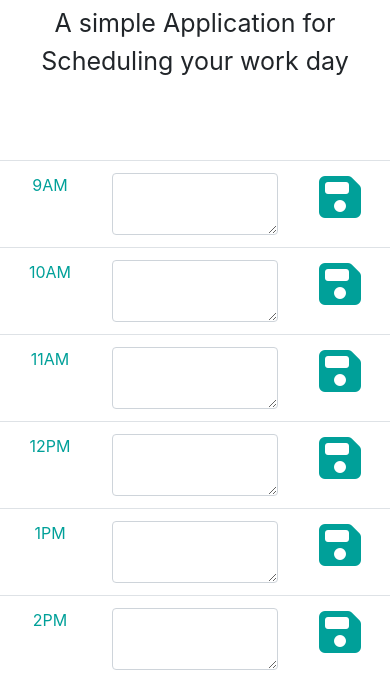
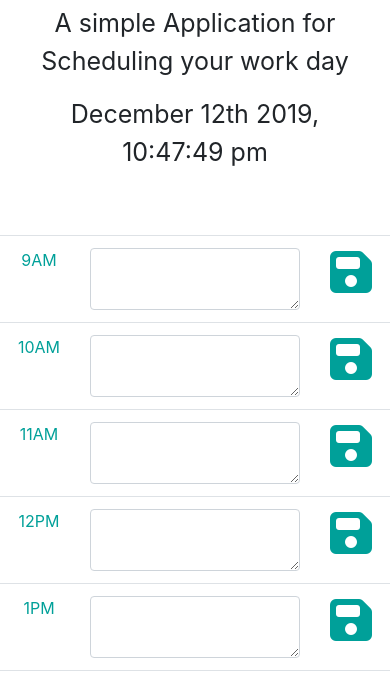
Before and after one commit to NSGuliyev/BasicPortfolio, a plain HTML site: page index.html in a window 390 px wide. Shown: the part 169-844 px from the top of the page. Drawn offline with nearby package versions, Linux system fonts and the light colour scheme.

Commit message:
JS file is created

```diff
--- a/index.html
+++ b/index.html
@@ -81,6 +81,12 @@
         </tbody>
     </table>
 
+    <script src="https://code.jquery.com/jquery-3.4.1.js"
+        integrity="sha256-WpOohJOqMqqyKL9FccASB9O0KwACQJpFTUBLTYOVvVU=" crossorigin="anonymous">
+    </script>
+    <script src="//cdnjs.cloudflare.com/ajax/libs/moment.js/2.24.0/moment.min.js"></script>
+    <script src="script.js"></script>
+
 
 
 
--- /dev/null
+++ b/script.js
@@ -0,0 +1,26 @@
+$(document).ready(function (){
+
+    // Variables
+    var saveButton = $(".save-button");
+    var data;
+
+    console.log("The current hour is " + moment().hour());
+
+    $("#exact-time").text(moment().format('MMMM Do YYYY, h:mm:ss a'));
+
+    setInterval(function () {
+        $("#exact-time").text(moment().format('MMMM Do YYYY, h:mm:ss a'));
+    }, 1000);
+
+
+    saveButton.click(function () {
+        event.preventDefault();
+        console.log("I've been clicked");
+
+    })
+
+
+
+
+
+})
--- a/style.css
+++ b/style.css
@@ -3,6 +3,9 @@
     text-align: center;
 }
 
+#exact-time{
+    font-size: 25px;
+}
 p{
     font-size: 25px;
 }
@@ -35,3 +38,14 @@ td{
     cursor: pointer;
     color: red;
 }
+
+.user-input{
+    background-color: inherit;
+    width: 100%;
+}
+
+@media screen and (max-width:480px){
+    .info-col{
+        width: 60%;
+    }
+}
```
